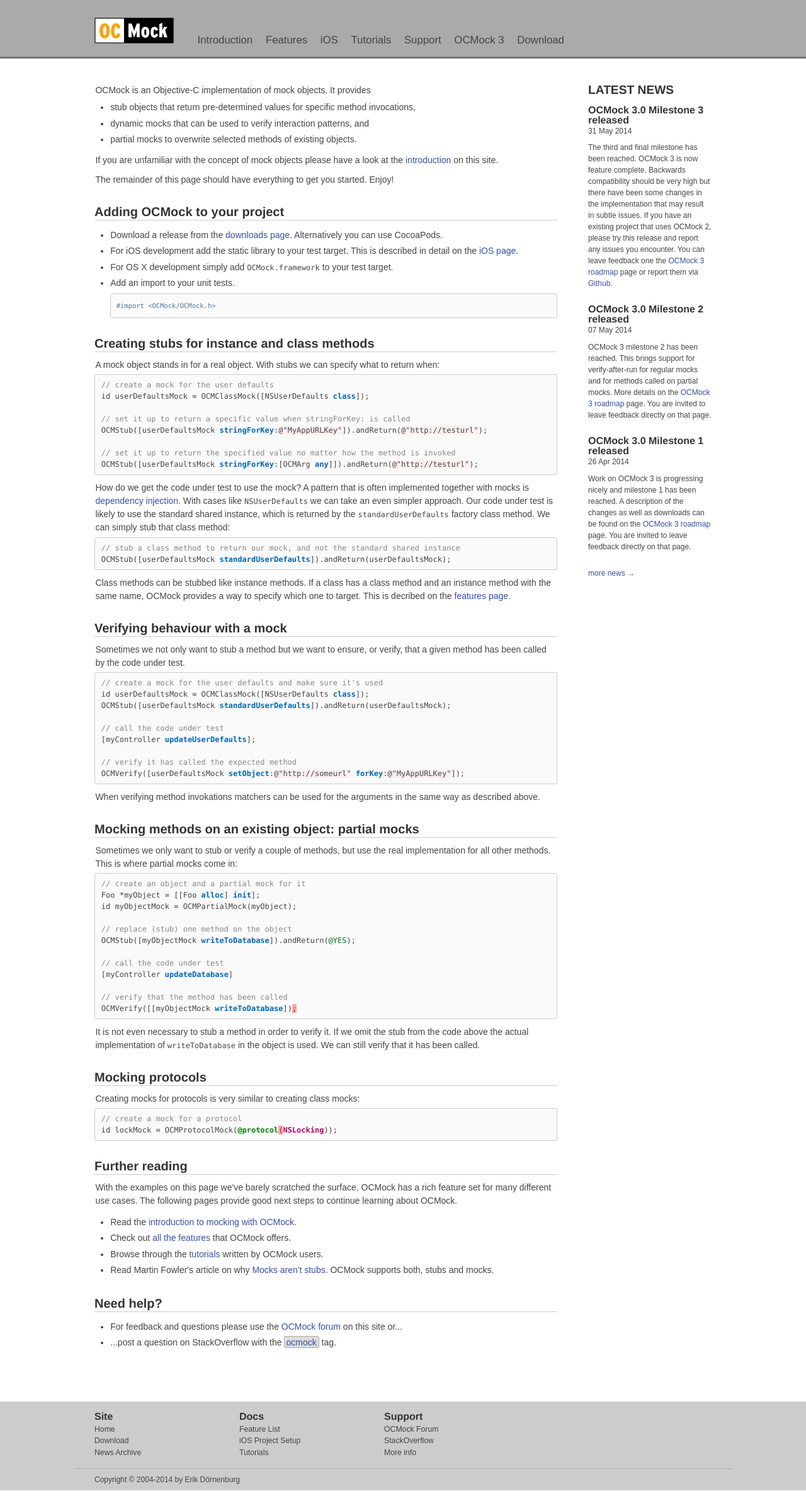
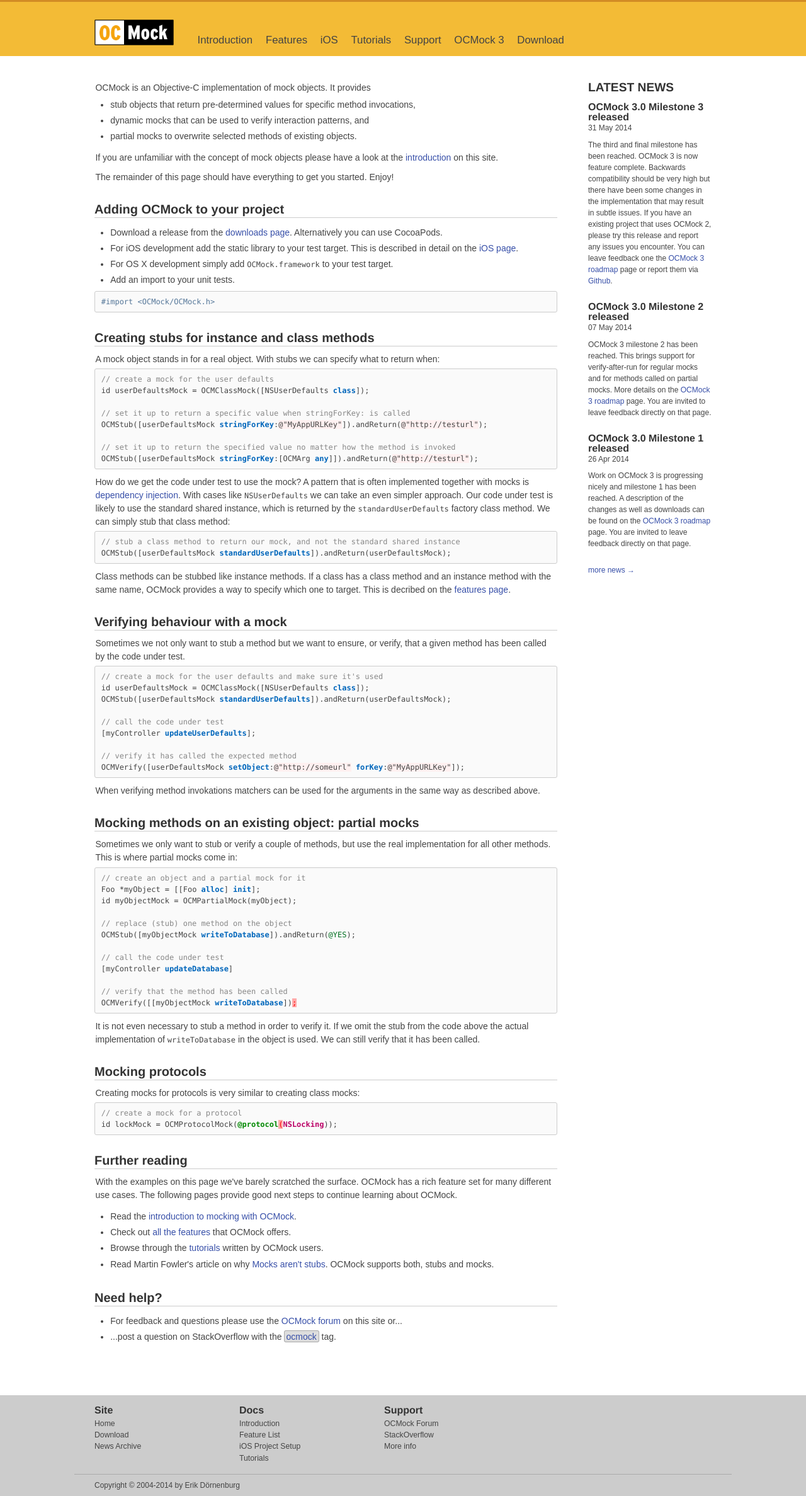
Before and after one commit to erikdoe/ocmock, a Jekyll site: the page built from index.html, in a window 1280 px wide. Shown: the whole page at 63% size. Built offline with Jekyll 4.4.1, drawn with Linux system fonts in a browser that asks for light colours.

Commit message:
Small tweaks and change of colour scheme.

```diff
--- a/_layouts/default.html
+++ b/_layouts/default.html
@@ -84,7 +84,7 @@
 			<div id="navmenu-btn">≡</div>
 			<nav>
 				<ul>
-					<li><a href="{{ site.baseurl }}/"><img src="{{ site.baseurl }}/images/ocmock.png" width="126" height="41" alt="OCMock"></a></li>
+					<li><a href="{{ site.baseurl }}/"><img id="logo" src="{{ site.baseurl }}/images/ocmock.png" width="126" height="41" alt="OCMock"></a></li>
 					<li class="textnav"><a href="{{ site.baseurl }}/introduction">Introduction</a></li>
 					<li class="textnav"><a href="{{ site.baseurl }}/features">Features</a></li>
 					<li class="textnav"><a href="{{ site.baseurl }}/ios">iOS</a></li>
@@ -142,6 +142,7 @@
 				<div class="navblock">
 					<h2>Docs</h2>
 					<ul>
+					  <li><a href="{{ site.baseurl }}/introduction">Introduction</a></li>
 						<li><a href="{{ site.baseurl }}/features">Feature List</a></li>
 						<li><a href="{{ site.baseurl }}/ios">iOS Project Setup</a></li>
 						<li><a href="{{ site.baseurl }}/tutorials">Tutorials</a></li>
--- a/index.html
+++ b/index.html
@@ -19,10 +19,10 @@ layout: default
 	<li>For iOS development add the static library</a> to your test target. This is described in detail on the <a href="{{ site.baseurl }}/ios">iOS page</a>.
 	<li>For OS X development simply add <code>OCMock.framework</code> to your test target.
 	<li>Add an import to your unit tests.
+</ul>
 {% highlight objc %}
 #import <OCMock/OCMock.h>
 {% endhighlight objc %}
-</ul>
 
 
 <h2>Creating stubs for instance and class methods</h2>
--- a/introduction.html
+++ b/introduction.html
@@ -1,6 +1,6 @@
 ---
 layout: default
-title: Introduction to mock objects
+title: Introduction to mocking with OCMock
 tags: []
 status: publish
 type: page
--- a/stylesheets/screen.css
+++ b/stylesheets/screen.css
@@ -249,15 +249,19 @@ div#masthead header a:hover {
 /* masthead navigation */
 
 div#masthead {
-    background: #AAA;
-    border-bottom: 3px solid #777;
+    background: #F3BB36;
+    border-top: 3px solid #D28C25;
     margin-bottom: 1.5em;
+}
+
+#logo {
+    margin-bottom: -3px;
 }
 
 div#masthead nav ul {
 	max-width: 980px;
-	margin: 0 auto 0.3em auto;
-	padding: 2em 2em 0.5em 2em;
+	margin: 0 auto 0.5em auto;
+	padding: 2em 2em 0.7em 2em;
 /*    border-bottom: 1px solid #CCC;*/
 }
 
```
